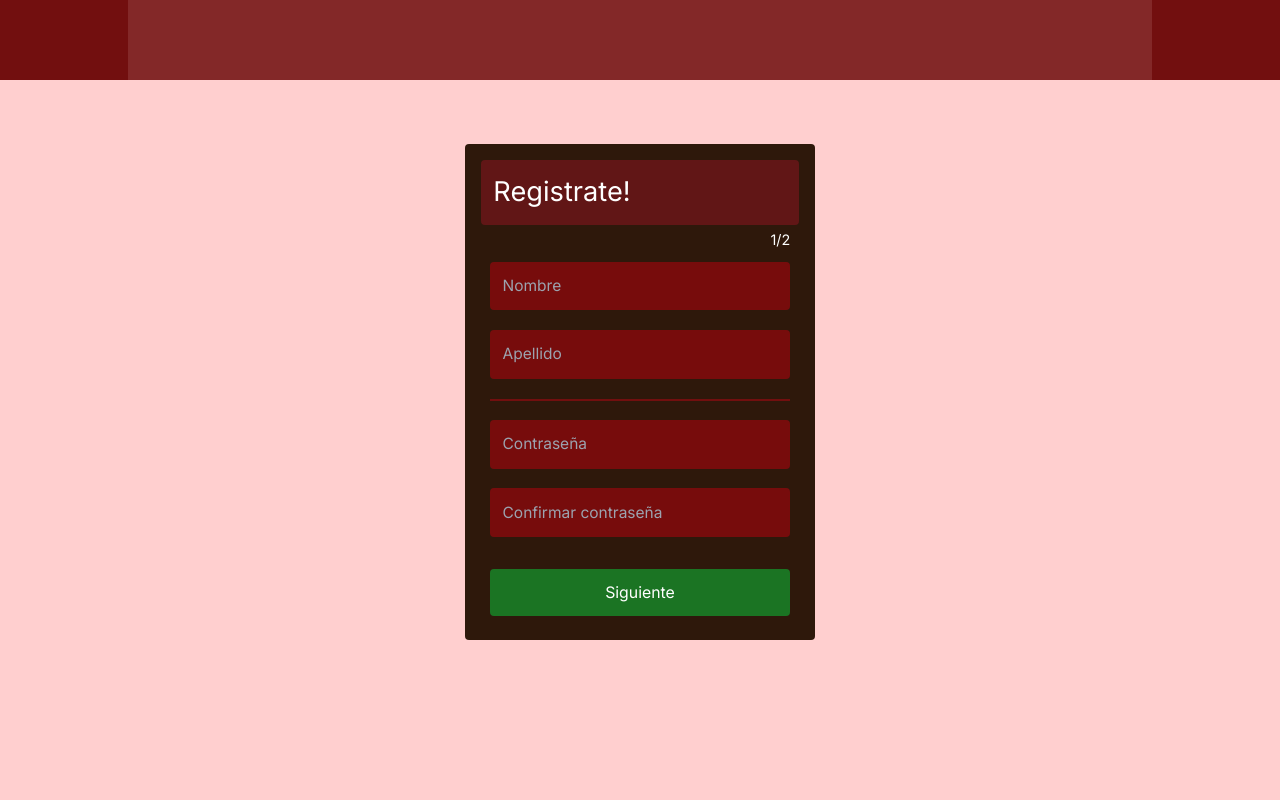
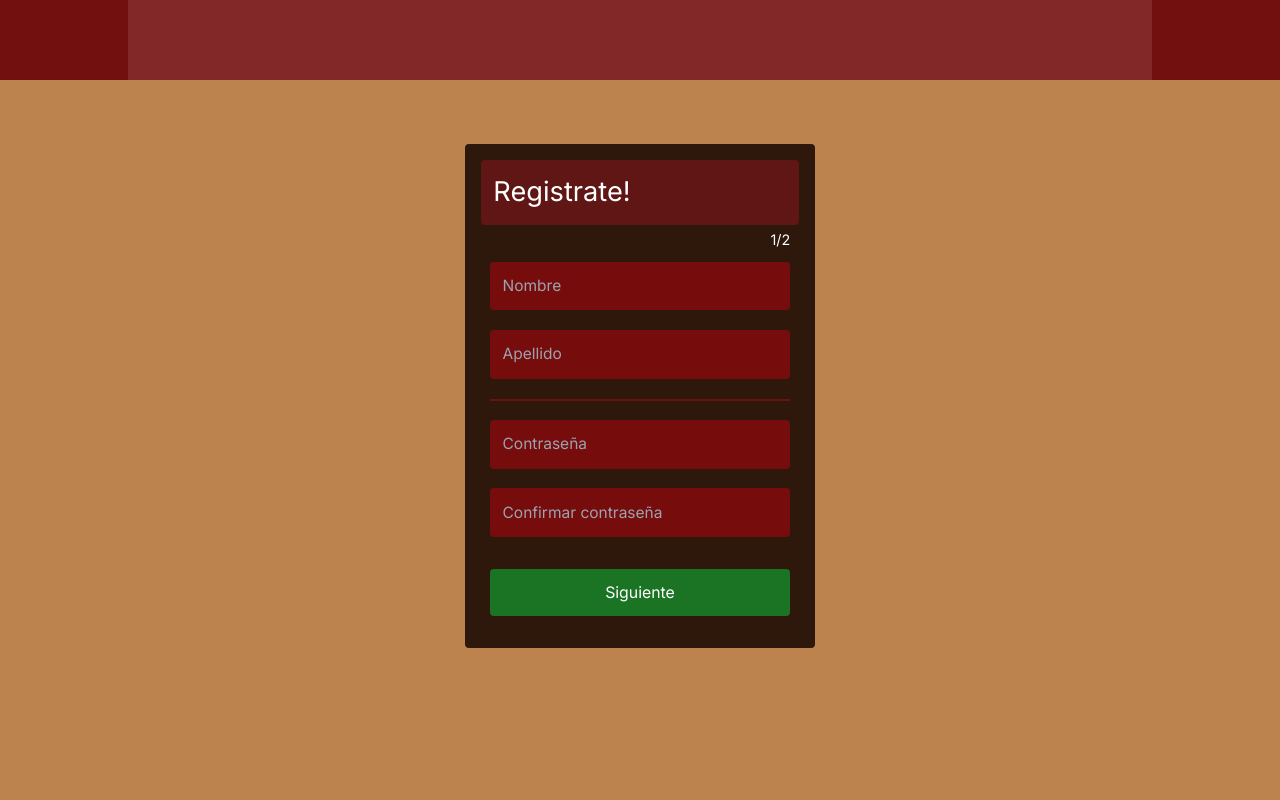
Before and after one commit to AlanTyping/school-frontend, a Next.js app: page /register in a window 1280 px wide. Shown: the top 800 px of the page. Built offline with nearby package versions, Linux system fonts and the light colour scheme.

Commit message:
background change

```diff
--- a/src/app/register/page.jsx
+++ b/src/app/register/page.jsx
@@ -24,11 +24,11 @@ const Page = () => {
   }
 
   return (
-    <div className="h-[auto] min-h-[720px] w-full items-center justify-center flex flex-col bg-[#ffcfcf] text-white text-[1.2rem]">
+    <div className="h-[auto] min-h-[720px] w-full items-center justify-center flex flex-col bg-[#bc834f] text-white text-[1.2rem]">
       <GeneralHeader />
 
       <div className="mb-20 w-full flex items-start justify-center lg:h-[100vh]">
-        <div className="h-[auto] w-[95%] max-w-[350px] pb-6 pt-2 p-2 mt-[8vh] flex flex-col items-center rounded bg-[#2e180b]">
+        <div className="h-[auto] w-[95%] max-w-[350px] pb-8 pt-2 p-2 mt-[8vh] flex flex-col items-center rounded bg-[#2e180b]">
 
           <div className="w-[95%] mt-2 p-3 flex row justify-start text-[1.7rem] items-center h-[10%] bg-[#611616] rounded">
             <h1>Registrate!</h1>
```
